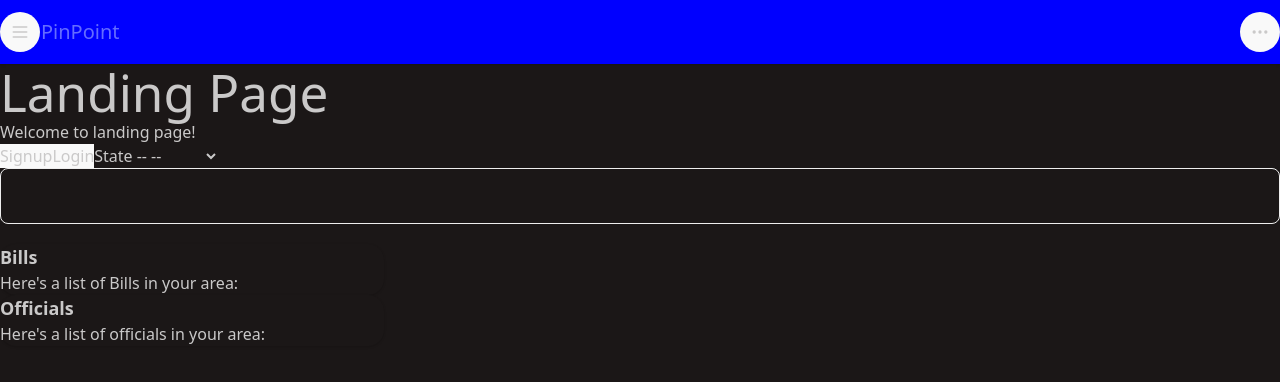
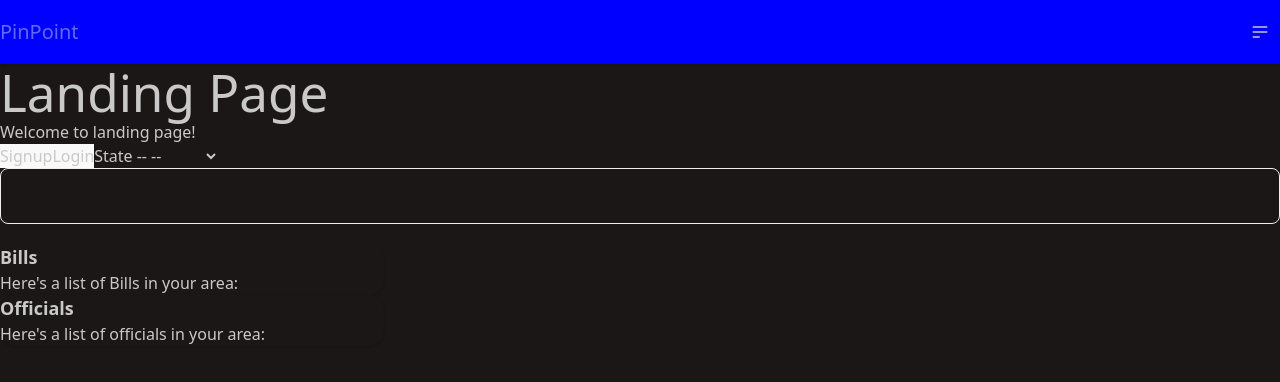
Before and after one commit to SalomeVinces/Team-Figuring-it-out-client-pinpoint, a React (Vite) app in the folder pin-point/: page / in a window 1280 px wide. Shown: the top 382 px of the page. Built offline with nearby package versions, Linux system fonts and the light colour scheme.

Commit message:
navebar updat it

```diff
--- a/pin-point/src/Components/Navbar.jsx
+++ b/pin-point/src/Components/Navbar.jsx
@@ -4,47 +4,46 @@ import { Link } from "react-router-dom";
 
 const Navbar = () => {
   return (
-    <div className="navbar bg-base-100 shadow-sm bg-primary" >
-      <div className="flex-none">
-        <button className="btn btn-square btn-ghost">
+    <div className="navbar bg-base-100 shadow-sm bg-primary">
+      <div className="navbar-start">
+        {/*  logo */}
+        <a className="ghost text-xl">PinPoint</a>
+      </div>
+      {/* navebar */}
+      <div className="navbar-end">
+        <div className="dropdown dropdown-end">
+          <div tabIndex={0} role="button" className="btn btn-ghost btn-circle">
             <svg
               xmlns="http://www.w3.org/2000/svg"
+              className="h-5 w-5"
               fill="none"
               viewBox="0 0 24 24"
-            className="inline-block h-5 w-5 stroke-current"
+              stroke="currentColor"
             >
               {" "}
               <path
                 strokeLinecap="round"
                 strokeLinejoin="round"
                 strokeWidth="2"
-              d="M4 6h16M4 12h16M4 18h16"
-            ></path>{" "}
+                d="M4 6h16M4 12h16M4 18h7"
+              />{" "}
             </svg>
-        </button>
           </div>
-
-      <div className="flex-1">
-        <a className="btn btn-ghost text-xl">PinPoint</a>
+          <ul
+            tabIndex={0}
+            className="menu menu-sm dropdown-content bg-base-100 rounded-box z-1 mt-3 w-52 p-2 shadow"
+          >
+            <li>
+              <a>Homepage</a>
+            </li>
+            <li>
+              <a>About</a>
+            </li>
+            <li>
+              <a>Logout</a>
+            </li>
+          </ul>
         </div>
-
-      <div className="flex-none">
-        <button className="btn btn-square btn-ghost">
-          <svg
-            xmlns="http://www.w3.org/2000/svg"
-            fill="none"
-            viewBox="0 0 24 24"
-            className="inline-block h-5 w-5 stroke-current"
-          >
-            {" "}
-            <path
-              strokeLinecap="round"
-              strokeLinejoin="round"
-              strokeWidth="2"
-              d="M5 12h.01M12 12h.01M19 12h.01M6 12a1 1 0 11-2 0 1 1 0 012 0zm7 0a1 1 0 11-2 0 1 1 0 012 0zm7 0a1 1 0 11-2 0 1 1 0 012 0z"
-            ></path>{" "}
-          </svg>
-        </button>
       </div>
     </div>
   );
```
Lines whose indentation alone changed are shown as unchanged.
